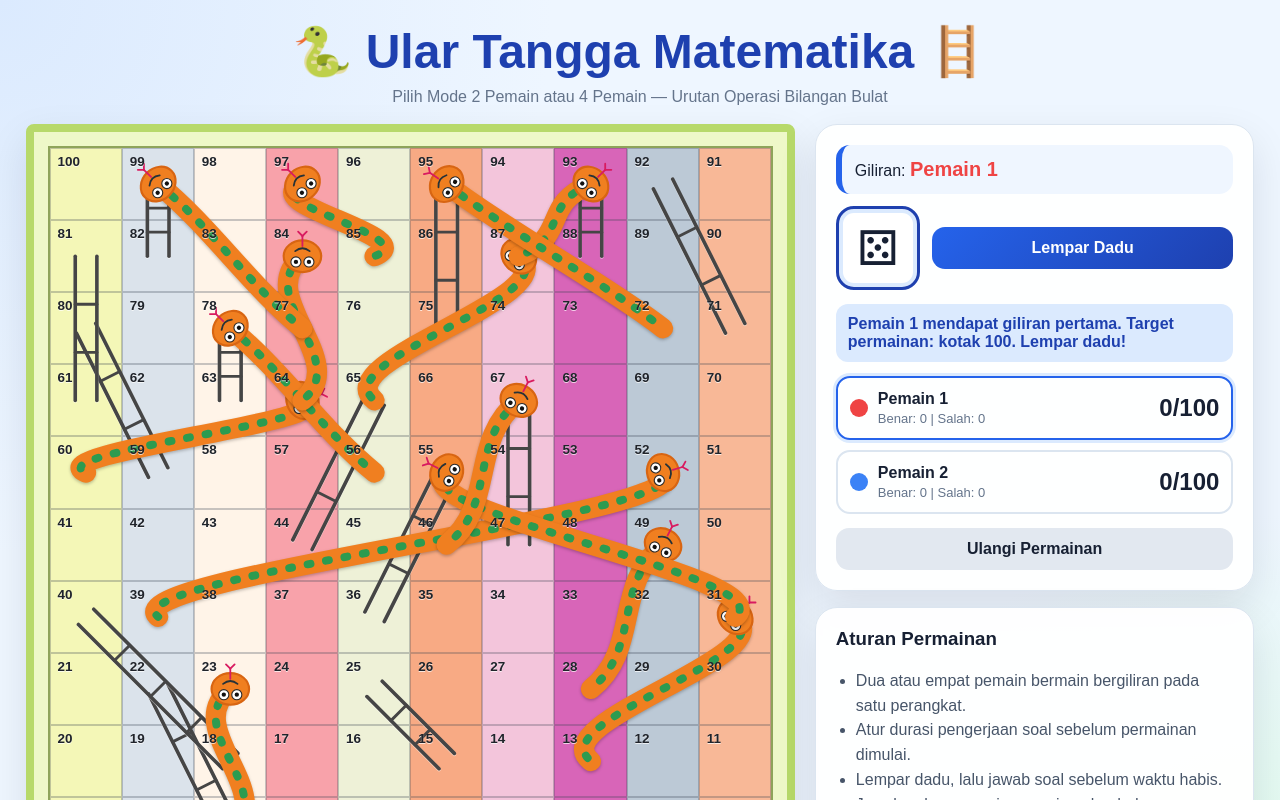
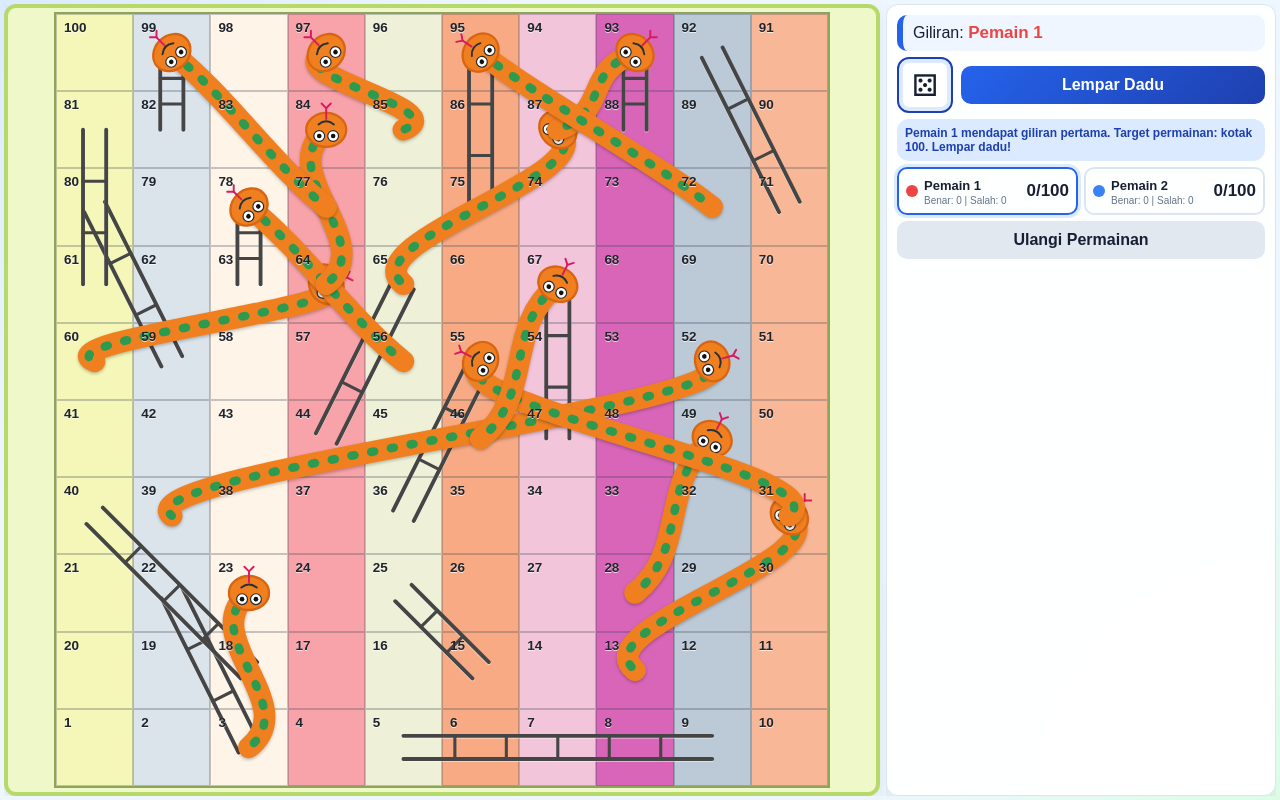
Before and after one commit to Jaitaka/Ular-Tangga-BilBul, a plain HTML site: page index.html in a window 1280 px wide. Both pictures are taken after a click on the button "Mulai Permainan". Shown: the top 800 px of the page. Drawn offline with Linux system fonts and the light colour scheme.

Commit message:
Update index.html

```diff
--- a/index.html
+++ b/index.html
@@ -2,7 +2,7 @@
 <html lang="id">
 <head>
   <meta charset="UTF-8" />
-  <meta name="viewport" content="width=device-width, initial-scale=1.0" />
+  <meta name="viewport" content="width=device-width, initial-scale=1.0, viewport-fit=cover" />
   <title>Ular Tangga Matematika Bilangan Bulat</title>
   <style>
     :root {
@@ -24,9 +24,16 @@
 
     * { box-sizing: border-box; }
 
+    html {
+      min-height: 100%;
+      -webkit-text-size-adjust: 100%;
+    }
+
     body {
       margin: 0;
       min-height: 100vh;
+      min-height: 100dvh;
+      overflow-x: hidden;
       font-family: Arial, Helvetica, sans-serif;
       color: var(--text);
       background:
@@ -36,6 +43,11 @@
     }
 
     button, input { font: inherit; }
+
+    button, .mode-option, .choice-btn {
+      touch-action: manipulation;
+      -webkit-tap-highlight-color: transparent;
+    }
 
     .app {
       width: min(1400px, 96%);
@@ -517,8 +529,11 @@
     .winner h2 { color: var(--warning); font-size: 30px; }
 
     @media (max-width: 920px) {
+      .app { width: 100%; padding: 12px; }
+      .header { margin-bottom: 12px; }
+      .header h1 { font-size: clamp(25px, 6vw, 38px); }
       .layout { grid-template-columns: 1fr; }
-      .board-card { order: 2; }
+      .board-card { order: 2; width: min(100%, 760px); justify-self: center; }
       .side { order: 1; }
     }
 
@@ -531,6 +546,243 @@
       .dice-area { grid-template-columns: 68px 1fr; }
       .dice { width: 68px; height: 68px; font-size: 38px; }
       .answer-choices { grid-template-columns: 1fr; }
+    }
+
+    /* Tata letak khusus tablet/laptop landscape agar seluruh permainan muat satu layar tanpa scroll. */
+    @media (orientation: landscape) and (min-width: 700px) {
+      html, body { height: 100%; }
+
+      body,
+      .app,
+      .layout {
+        overflow: hidden;
+      }
+
+      .app {
+        width: 100%;
+        max-width: none;
+        min-height: 100vh;
+        min-height: 100dvh;
+        height: 100vh;
+        height: 100dvh;
+        padding: 4px;
+        display: flex;
+        flex-direction: column;
+      }
+
+      .header { display: none; }
+
+      .layout {
+        flex: 1;
+        min-height: 0;
+        grid-template-columns: minmax(0, 1fr) clamp(300px, 31vw, 390px);
+        gap: 6px;
+        align-items: stretch;
+      }
+
+      .board-card {
+        width: auto;
+        height: 100%;
+        min-height: 0;
+        padding: 4px;
+        border-width: 4px;
+        border-radius: 6px;
+        display: grid;
+        grid-template-rows: minmax(0, 1fr);
+        overflow: hidden;
+      }
+
+      .board {
+        width: auto;
+        height: 100%;
+        max-width: 100%;
+        max-height: 100%;
+        aspect-ratio: 1 / 1;
+        justify-self: center;
+        align-self: center;
+      }
+
+      .legend,
+      .rules { display: none; }
+
+      .side {
+        min-width: 0;
+        min-height: 0;
+        height: 100%;
+        gap: 6px;
+        overflow: hidden;
+      }
+
+      .card {
+        border-radius: 12px;
+        box-shadow: 0 6px 18px rgba(15, 23, 42, .08);
+      }
+
+      .panel { padding: 10px; }
+
+      .setup h2 {
+        margin-bottom: 3px;
+        font-size: 18px;
+      }
+
+      .setup > p {
+        margin: 0;
+        font-size: 12px;
+      }
+
+      .mode-selector {
+        gap: 6px;
+        margin: 7px 0 8px;
+      }
+
+      .mode-option {
+        padding: 7px;
+        border-radius: 10px;
+        font-size: 12px;
+      }
+
+      .name-grid {
+        grid-template-columns: repeat(2, minmax(0, 1fr));
+        gap: 6px;
+        margin: 7px 0;
+      }
+
+      label {
+        gap: 2px;
+        font-size: 11px;
+      }
+
+      input[type="text"], input[type="number"] {
+        padding: 7px 9px;
+        border-radius: 9px;
+        font-size: 15px;
+      }
+
+      .settings-grid {
+        gap: 6px;
+        margin-bottom: 8px;
+      }
+
+      .settings-grid small { font-size: 10px; }
+
+      .btn {
+        min-height: 38px;
+        padding: 8px 10px;
+        border-radius: 10px;
+      }
+
+      .game-panel {
+        display: flex;
+        flex-direction: column;
+        height: 100%;
+        min-height: 0;
+      }
+
+      #normalGame {
+        display: flex;
+        flex-direction: column;
+        gap: 6px;
+        min-height: 0;
+        height: 100%;
+      }
+
+      .turn-box {
+        padding: 8px 10px;
+        margin-bottom: 0;
+        border-radius: 10px;
+      }
+
+      .turn-box strong { font-size: 17px; }
+
+      .dice-area {
+        grid-template-columns: 56px 1fr;
+        gap: 8px;
+        margin-bottom: 0;
+      }
+
+      .dice {
+        width: 56px;
+        height: 56px;
+        border-width: 2px;
+        border-radius: 12px;
+        font-size: 30px;
+      }
+
+      .question-box {
+        padding: 8px;
+        margin-top: 0;
+        border-radius: 12px;
+      }
+
+      .question-label { font-size: 10px; }
+
+      .timer-row {
+        margin-top: 5px;
+        padding: 5px 7px;
+        font-size: 12px;
+      }
+
+      .timer-display {
+        min-width: 54px;
+        font-size: 16px;
+      }
+
+      .question {
+        margin: 5px 0 7px;
+        font-size: clamp(19px, 2.6vw, 26px);
+      }
+
+      .answer-choices {
+        gap: 6px;
+      }
+
+      .choice-btn {
+        min-height: 38px;
+        padding: 7px;
+        border-radius: 10px;
+        font-size: 15px;
+      }
+
+      .message {
+        min-height: 36px;
+        margin-top: 0;
+        padding: 7px 8px;
+        font-size: 12px;
+      }
+
+      .scoreboard {
+        display: grid;
+        grid-template-columns: repeat(2, minmax(0, 1fr));
+        gap: 6px;
+        margin-top: 0;
+      }
+
+      .player-card {
+        grid-template-columns: 12px 1fr auto;
+        gap: 6px;
+        padding: 7px;
+        border-radius: 10px;
+      }
+
+      .dot { width: 12px; height: 12px; }
+      .player-card strong { font-size: 13px; }
+      .stats { font-size: 10px; margin-top: 1px; }
+      .position { font-size: 17px; }
+
+      #resetBtn { margin-top: 0 !important; }
+
+      .winner {
+        display: flex;
+        flex-direction: column;
+        justify-content: center;
+        gap: 6px;
+        height: 100%;
+        padding: 0;
+      }
+
+      .winner .trophy { font-size: 44px; }
+      .winner h2 { font-size: 22px; margin: 0; }
+      .winner p { margin: 0; font-size: 13px; }
     }
   </style>
 </head>
```
